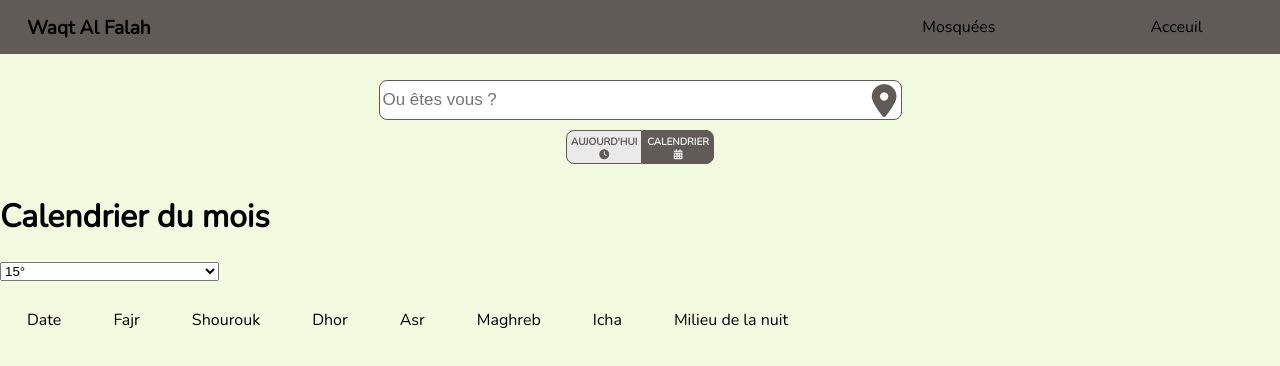
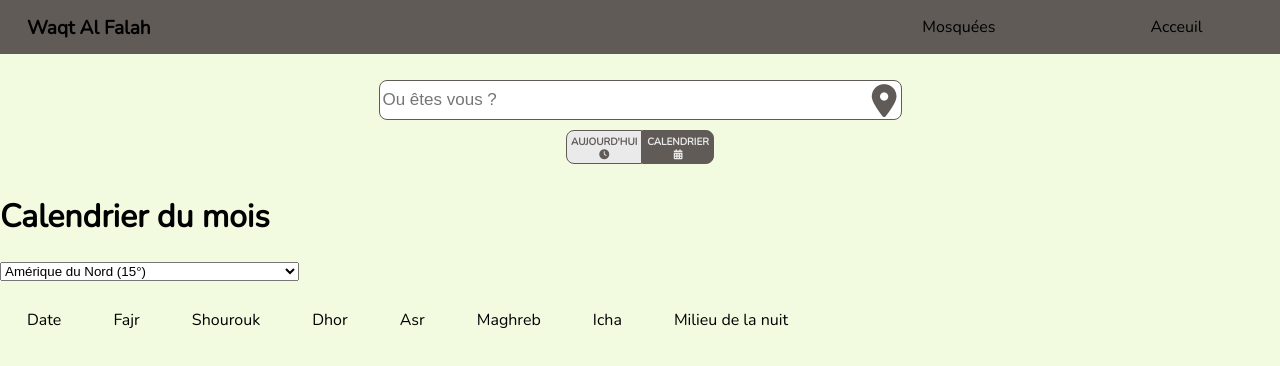
Before and after one commit to Lhourquin/Repo-Developpement-React-Prayer-Times, a React (Create React App) app: page /calendar in a window 1280 px wide. Shown: the top 366 px of the page. Built offline with nearby package versions, Linux system fonts and the light colour scheme.

Commit message:
start correction of angle selection

```diff
--- a/src/App.js
+++ b/src/App.js
@@ -15,15 +15,28 @@ class App extends Component {
       inputCountryValue: "",
       city: "",
       country: "",
-      method: 2,
+      method: [
+        {
+          methodTwo: {
+            value: 2,
+            stringValue: "Amérique du Nord (15°)",
+          },
+        },
+        {
+          methodFifteen: {
+            value: 15,
+            stringValue: "Comité d'observation de la lune",
+          },
+        },
+      ],
+      selectedMethod :"",
       errorMessageLocation: "",
     };
   }
 
   componentDidMount() {
-    this.intervalApiCall = setInterval(
-      () => this.requestDataPosition.bind(this),
-
+    this.intervalApiCall = setInterval(() =>
+      this.requestDataPosition.bind(this)
     );
   }
 
@@ -67,7 +80,8 @@ class App extends Component {
 
   render() {
     {
-      console.log(this.state.city);
+      console.log(" selectedMethod : "  + this.state.selectedMethod);
+      console.log(this.state.method[0].methodTwo.stringValue);
     }
     return (
       <>
@@ -96,11 +110,10 @@ class App extends Component {
               } else {
                 this.setState({ city: this.state.inputCityValue });
                 this.setState({ country: this.state.inputCountryValue });
-                setTimeout(() =>{
+                setTimeout(() => {
                   this.setState({ inputCityValue: "" });
-                this.setState({ inputCountryValue: "" });
-                }, 1000)
-
+                  this.setState({ inputCountryValue: "" });
+                }, 1000);
               }
             }}
           />
@@ -119,8 +132,9 @@ class App extends Component {
                 country={this.state.country}
                 method={this.state.method}
                 getAngleOptionValue={(event) =>
-                  this.setState({ method: event.target.value })
+                  this.setState({ selectedMethod: event.target.value })
                 }
+                selectedMethod={this.state.selectedMethod}
               />
             }
           />
--- a/src/components/Homepage-components/calendar-components/Calendar.js
+++ b/src/components/Homepage-components/calendar-components/Calendar.js
@@ -2,7 +2,7 @@ import React, { useState, useEffect } from "react";
 import axios from "axios";
 import { RowList } from "./calendar-list/row-list";
 
-export const Calendar = ({city, country, getAngleOptionValue, method}) => {
+export const Calendar = ({ city, country, getAngleOptionValue, method }) => {
   const [calendar, setCalendar] = useState([]);
 
   useEffect(() => {
@@ -17,10 +17,9 @@ export const Calendar = ({city, country, getAngleOptionValue, method}) => {
         params: params,
       };
       timer = setTimeout(async () => {
-        const { data } = await axios.get(
-          `https://api.aladhan.com/v1/calendarByCity`,
-          request
-        ).then(obj => obj.data);
+        const { data } = await axios
+          .get(`https://api.aladhan.com/v1/calendarByCity`, request)
+          .then((obj) => obj.data);
         setCalendar(data);
       }, 1000);
     }
@@ -29,21 +28,23 @@ export const Calendar = ({city, country, getAngleOptionValue, method}) => {
       clearTimeout(timer);
     };
   }, [city, country, method]);
-  console.log(calendar)
+  console.log(calendar);
   return (
     <div>
       <h1>Calendrier du mois</h1>
-      <select>
-              <option onClick={getAngleOptionValue} value="2">
-                15°
-              </option>
-              <option onClick={getAngleOptionValue} value="3">
-                Muslim World League
-              </option>
-              <option onClick={getAngleOptionValue} value="4">
-                Umm Al-Qura University, Makkah
-              </option>
-            </select>
+      <select onChange={getAngleOptionValue}>
+        <option value="2">Amérique du Nord (15°)</option>
+        <option value="15">Comité d'observation de la lune</option>
+        <option value="3">Ligue Mondiale Musulmane</option>
+        <option value="4">Umm Al-Qura, Makkah</option>
+        <option value="5">Egypte</option>
+        <option value="8">Golf</option>
+        <option value="9">Koweit</option>
+        <option value="10">Qatar</option>
+        <option value="11">Singapour</option>
+        <option value="12">Union des Organisations islamiques de France</option>
+        <option value="13">Turquie</option>
+      </select>
       <table>
         <thead>
           <tr>
--- a/src/components/Homepage-components/today-components/Today.js
+++ b/src/components/Homepage-components/today-components/Today.js
@@ -9,6 +9,7 @@ export const Today = ({ city, country, getAngleOptionValue, method }) => {
   const [inputCity, setInputCity] = useState("");
   const [lastCity, setLastCity] = useState("");
   const [inputCountry, setInputCountry] = useState("");
+  const [methodValue, setMethodValue] = useState("");
 
   useEffect(() => {
     if (city !== "" && country !== "") {
@@ -20,13 +21,17 @@ export const Today = ({ city, country, getAngleOptionValue, method }) => {
   }, [city, country]);
 
   useEffect(() => {
+    setMethodValue(method[0].methodTwo.value);
+  }, [method])
+
+  useEffect(() => {
     let timer = null;
     if (inputCity && inputCountry && method) {
       let params = new URLSearchParams();
 
       params.append("country", inputCountry);
       params.append("city", inputCity);
-      params.append("method", method);
+      params.append("method", methodValue);
 
       let request = {
         params: params,
@@ -42,8 +47,9 @@ export const Today = ({ city, country, getAngleOptionValue, method }) => {
     return () => {
       clearTimeout(timer);
     };
-  }, [inputCity, inputCountry, method]);
+  }, [inputCity, inputCountry, methodValue]);
 
+  console.log(methodValue)
   return (
     <div className="Today__div--container-list-pannel">
       <TodayTimesList today={today} />
@@ -52,6 +58,7 @@ export const Today = ({ city, country, getAngleOptionValue, method }) => {
         searchField={city !== "" ? inputCity : lastCity}
         country={country}
         getAngleOptionValue={getAngleOptionValue}
+        method={method}
       />
     </div>
   );
--- a/src/components/Homepage-components/today-components/pannel-time-today/Pannel.js
+++ b/src/components/Homepage-components/today-components/pannel-time-today/Pannel.js
@@ -4,7 +4,7 @@ import { Timer } from "./time-components/Timer";
 //import { CurrentTimes } from "./current-times-components/CurrentTimes";
 //import { CountDown } from "./countdown-component/CountDown";
 import "./Pannel.css";
-export const Pannel = ({ today, searchField, getAngleOptionValue }) => {
+export const Pannel = ({ today, searchField, getAngleOptionValue, method }) => {
   // console.log(today);
 
   // console.log(curentTime)
@@ -26,9 +26,19 @@ export const Pannel = ({ today, searchField, getAngleOptionValue }) => {
                   onChange={getAngleOptionValue}
                   className="select-degree"
                 >
-                  <option value="2">15°</option>
-                  <option value="3">Muslim World League</option>
-                  <option value="4">Umm Al-Qura University, Makkah</option>
+                  <option value={method[0].methodTwo.value}>{method[0].methodTwo.stringValue}</option>
+                  <option value={method[1].methodFifteen.value}>{method[1].methodFifteen.stringValue}</option>
+                  <option value="3">Ligue Mondiale Musulmane</option>
+                  <option value="4">Umm Al-Qura, Makkah</option>
+                  <option value="5">Egypte</option>
+                  <option value="8">Golf</option>
+                  <option value="9">Koweit</option>
+                  <option value="10">Qatar</option>
+                  <option value="11">Singapour</option>
+                  <option value="12">
+                    Union des Organisations islamiques de France
+                  </option>
+                  <option value="13">Turquie</option>
                 </select>
               </div>
             </div>
```
